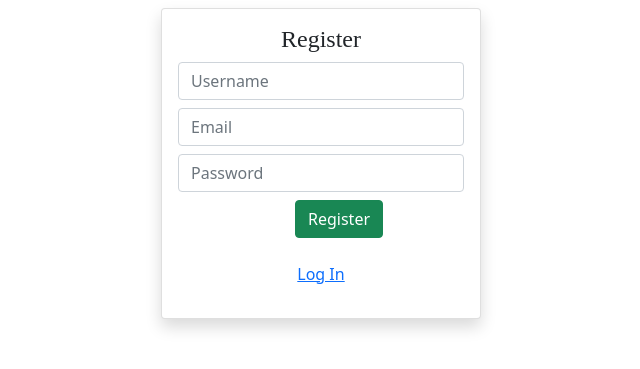
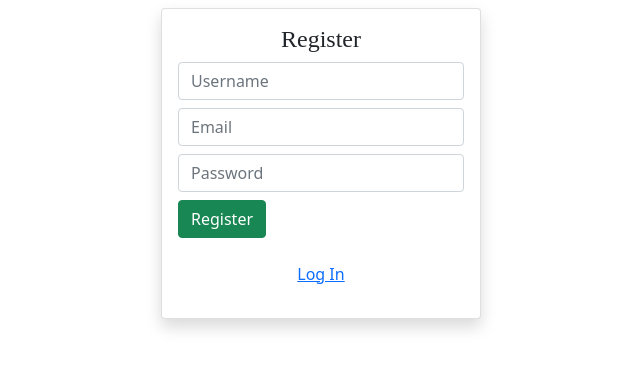
Before and after one commit to I-choose-charmander/Kaizenv3, a Django app: page /register/ in a window 1280 px wide. Shown: the part 160-529 px from the top of the page, without its empty margins (319-959 px from the left). Run offline with Django 5.2, Linux system fonts and the light colour scheme.

Commit message:
updated css

```diff
--- a/Kaizen/templates/register.html
+++ b/Kaizen/templates/register.html
@@ -38,7 +38,7 @@
                         <input type="password" class="form-control" name="password" placeholder="Password" required>
                     </div>
                     <div class="form-group mt-2">
-                        <button class="btn btn-success btn-block" style="margin-left: 117px;">Register</button>
+                        <button class="btn btn-success btn-block">Register</button>
                     </div>
                     <br>
                 </form>
```
